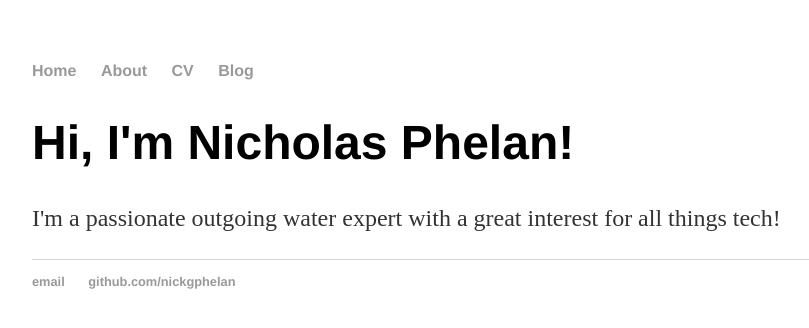
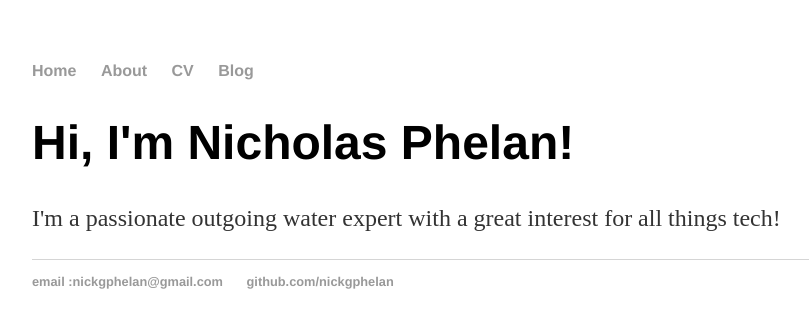
Before and after one commit to nickgphelan/Public-Profile, a Jekyll site: the page built from index.html, in a window 1280 px wide. Shown: the top 328 px of the page, without its empty margins (160-969 px from the left). Built offline with Jekyll 4.4.1, drawn with Linux system fonts in a browser that asks for light colours.

Commit message:
Update default.html

```diff
--- a/_layouts/default.html
+++ b/_layouts/default.html
@@ -25,7 +25,7 @@
 
   <footer>
    <ul>
-   <li><a href="mailto:nickgphelan@gmail.com">email</a></li>
+   <li><a href="mailto:nickgphelan@gmail.com">email :nickgphelan@gmail.com </a></li>
    <li><a href="https://github.com/nickgphelan">github.com/nickgphelan</a></li>
    </ul>
   </footer>
```
